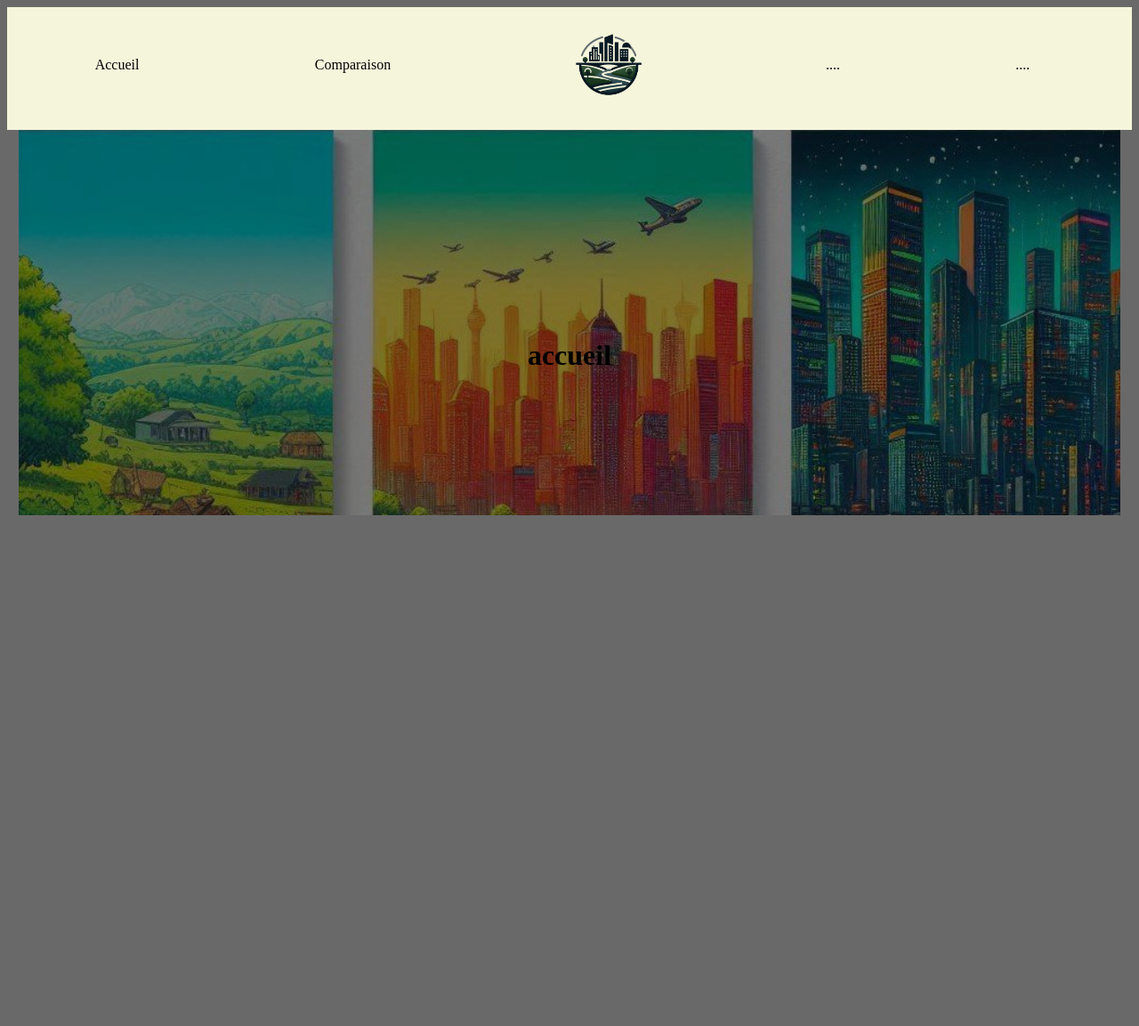
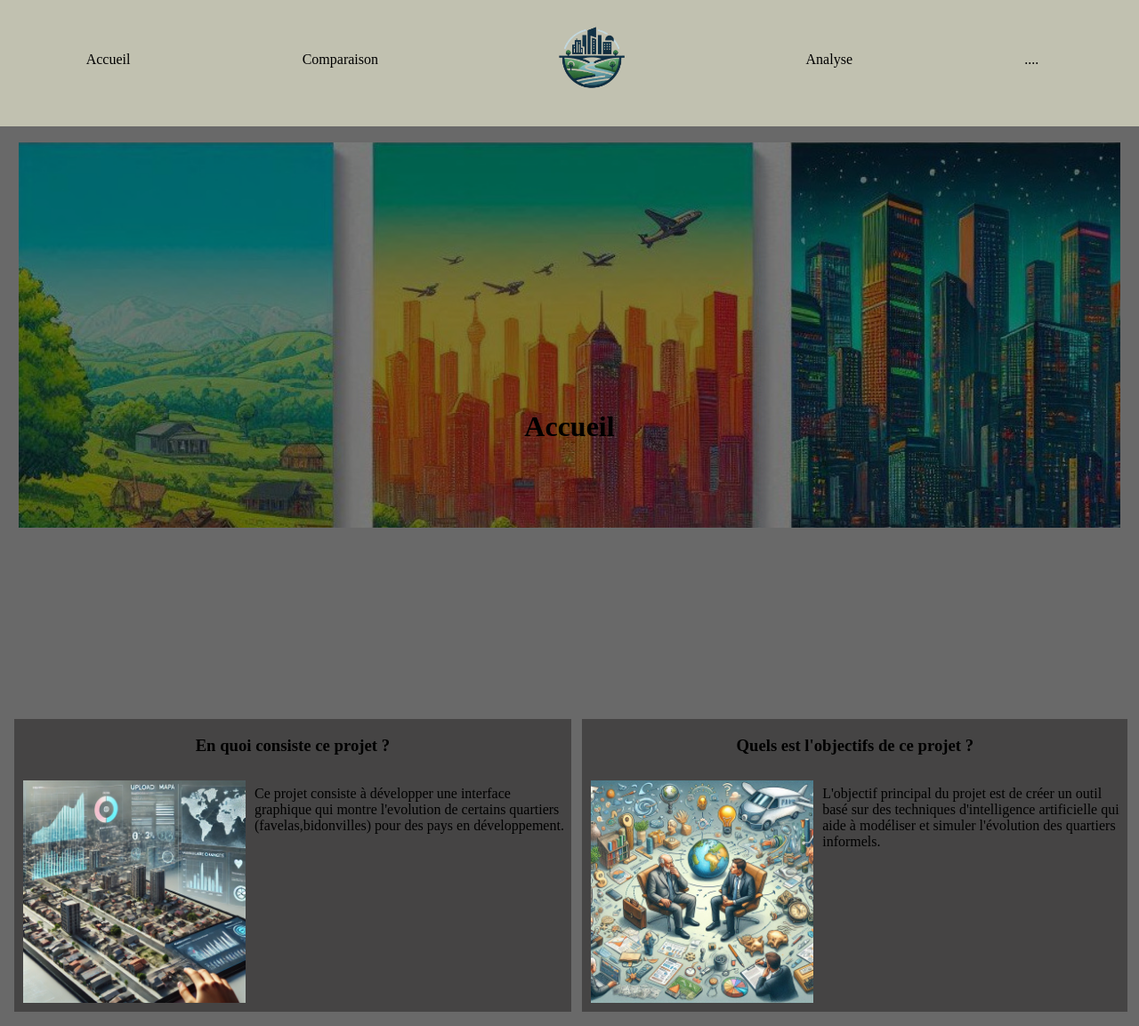
Before and after one commit to BALDONI-Jules-2326013aa/outilDeveloppementUrbain, a PHP site: page / in a window 1280 px wide. Shown: the whole page at 89% size. Before the commit the page ends 579 px from the top, so only its background shows below. Run offline with PHP 8.4, Linux system fonts and the light colour scheme.

Commit message:
page accueil finie

```diff
--- a/_assets/styles/style.css
+++ b/_assets/styles/style.css
@@ -1,12 +1,15 @@
 .header{
-    position: sticky;
+    width: 100%;
+    position: fixed;
     top:0;
+    left: 0;
+    z-index: 1;
 }
 body{
     background-color: dimgray;
 }
 nav{
-    background-color: beige;
+    background-color: #c1c1b0;
 }
 ul{
     display: flex;
@@ -43,11 +46,12 @@ a:hover{
     width: 130px;
 }
 .a{
+    margin: 160px 0 0 0;
     width: 100%;
     min-height: 80vh;
-    overflow: hidden;
+    position: relative;
 }
-img{
+.imgAccueil{
     width: 98%;
     height: 40%;
     object-fit: cover;
@@ -61,5 +65,32 @@ img{
     left: 50%;
     transform: translate(-50%, -50%);
     text-align: center;
-    z-index: 1;
+
 }
+.c{
+    display: flex;
+    justify-content: space-between;
+    width: 99%;
+    padding: 0.5em;
+
+    margin: auto;
+}
+.leftbox{
+    width: 50%;
+    background-color: #454444;
+}
+.rightbox{
+    width: 49%;
+    background-color: #454444;
+}
+h3{
+    text-align: center;
+}
+.consiste{
+    width: 250px;
+    height: 250px;
+    margin: 10px;
+}
+.pp{
+    display: flex;
+}
--- a/modules/blog/views/Fragments/header.html
+++ b/modules/blog/views/Fragments/header.html
@@ -16,7 +16,7 @@
                 <li><a href="/">Accueil</a></li>
                 <li><a href="/comparaison">Comparaison</a></li>
                 <li><img class="imgH" src="/../../../../_assets/images/logoDevUrbain.png"> </li>
-                <li><a href="/">....</a></li>
+                <li><a href="/Analyse">Analyse</a></li>
                 <li><a href="/">....</a></li>
             </ul>
         </nav>
--- a/modules/blog/views/Fragments/homePage.html
+++ b/modules/blog/views/Fragments/homePage.html
@@ -6,11 +6,36 @@
 </head>
 <body>
 <div class="a">
-    <img src="/../../../../_assets/images/imgAccueil.jpeg">
+    <img class="imgAccueil" src="/../../../../_assets/images/imgAccueil.jpeg">
     <div class="b">
         <h1>
-            accueil
+            Accueil
         </h1>
+    </div>
+</div>
+
+<div class="c">
+    <div class="leftbox">
+        <h3>
+            En quoi consiste ce projet ?
+        </h3>
+        <div class="pp">
+            <img class="consiste" src="/../../../../_assets/images/consiste.png">
+            <p>
+                Ce projet consiste à développer une interface graphique qui montre l'evolution de certains quartiers (favelas,bidonvilles) pour des pays en développement.
+            </p>
+        </div>
+    </div>
+    <div class="rightbox">
+        <h3>
+            Quels est l'objectifs de ce projet ?
+        </h3>
+        <div class="pp">
+            <img class="consiste" src="/../../../../_assets/images/objectif.jpg">
+            <p>
+                L'objectif principal du projet est de créer un outil basé sur des techniques d'intelligence artificielle qui aide à modéliser et simuler l'évolution des quartiers informels.
+            </p>
+        </div>
     </div>
 </div>
 </body>
```
Also changed, not shown: _assets/images/consiste.png (added), _assets/images/objectif.jpg (added).
